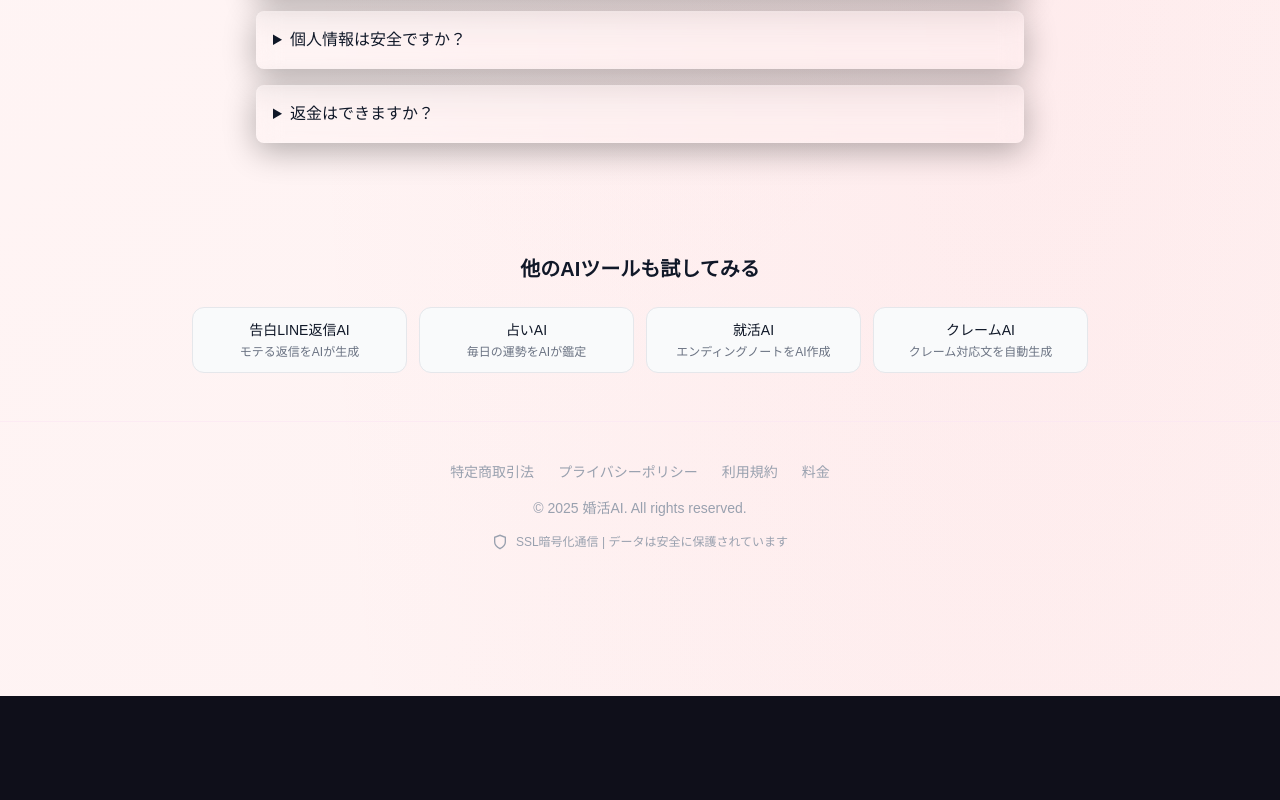
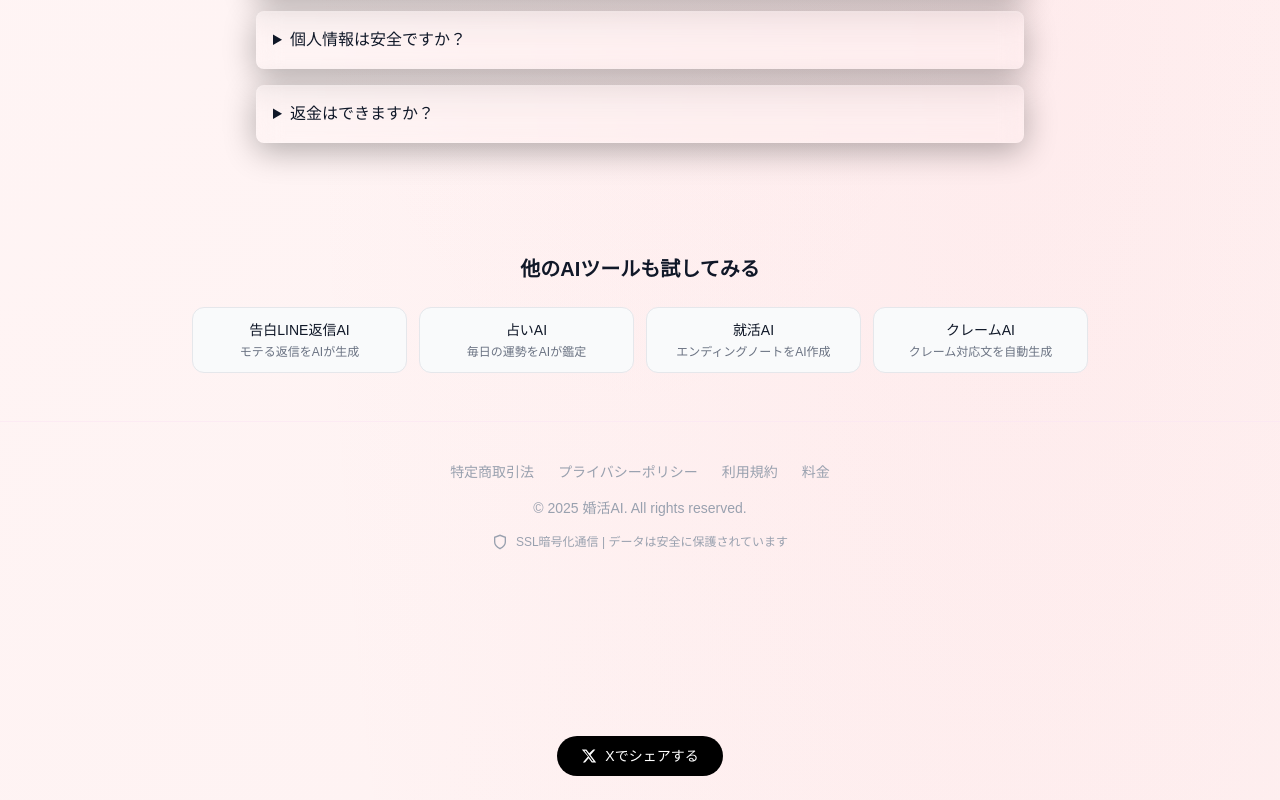
Before and after one commit to pokkori/konkatsu-ai, a Next.js app: page / in a window 1280 px wide. Shown: the part 3346-4146 px from the top of the page. Before the commit the page ends 4058 px from the top, so only its background shows below. Built offline with nearby package versions, Linux system fonts and the light colour scheme; no server answers.

Commit message:
add X share button

```diff
--- a/src/app/page.tsx
+++ b/src/app/page.tsx
@@ -471,6 +471,19 @@ export default function Home() {
       </footer>
 
       <AdBanner slot="" />
+      <div className="text-center py-6">
+        <a
+          href={`https://x.com/intent/tweet?text=${encodeURIComponent('マッチングアプリの返信率がAIで上がった。プロフを見直してみて。')}&url=${encodeURIComponent('https://konkatsu-ai.vercel.app')}`}
+          target="_blank"
+          rel="noopener noreferrer"
+          className="inline-flex items-center gap-2 bg-black text-white px-6 py-2.5 rounded-full text-sm font-medium hover:bg-gray-800 transition-colors"
+        >
+          <svg className="w-4 h-4" viewBox="0 0 24 24" fill="currentColor">
+            <path d="M18.244 2.25h3.308l-7.227 8.26 8.502 11.24H16.17l-4.714-6.231-5.401 6.231H2.744l7.73-8.835L1.254 2.25H8.08l4.258 5.622 5.906-5.622zm-1.161 17.52h1.833L7.084 4.126H5.117z"/>
+          </svg>
+          <span>Xでシェアする</span>
+        </a>
+      </div>
       <ExitIntentPopup
         serviceUrl="https://konkatsu-ai.vercel.app"
         message="マッチングアプリの返信率に悩んでいませんか？AIがプロフ文を診断して改善します。"
```
